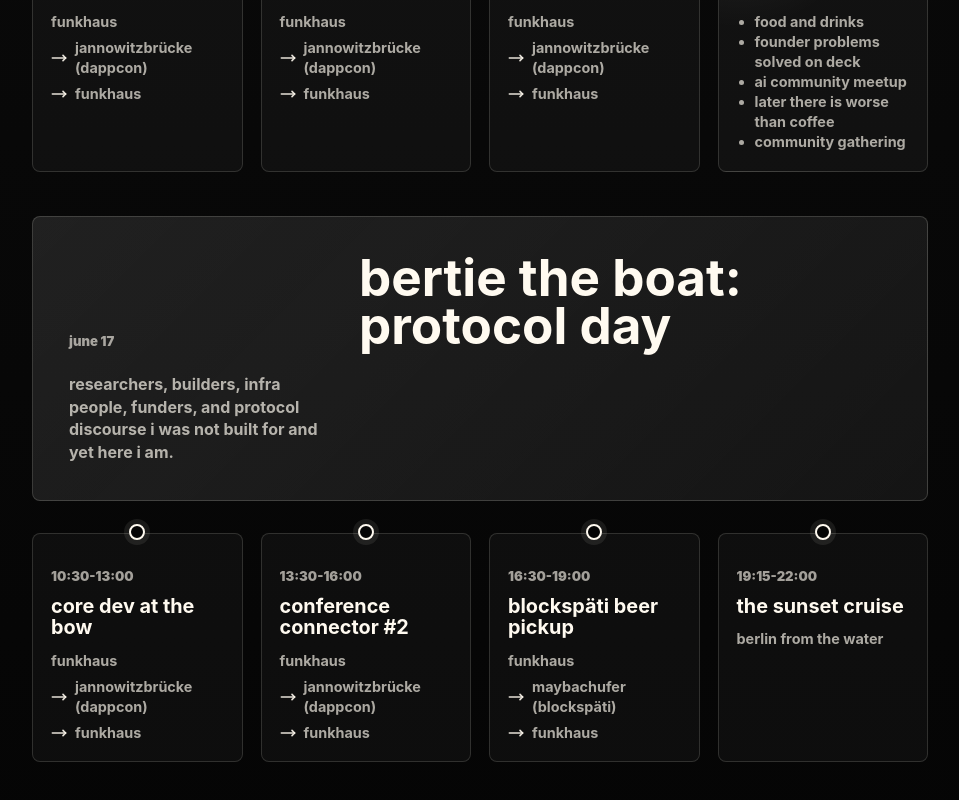
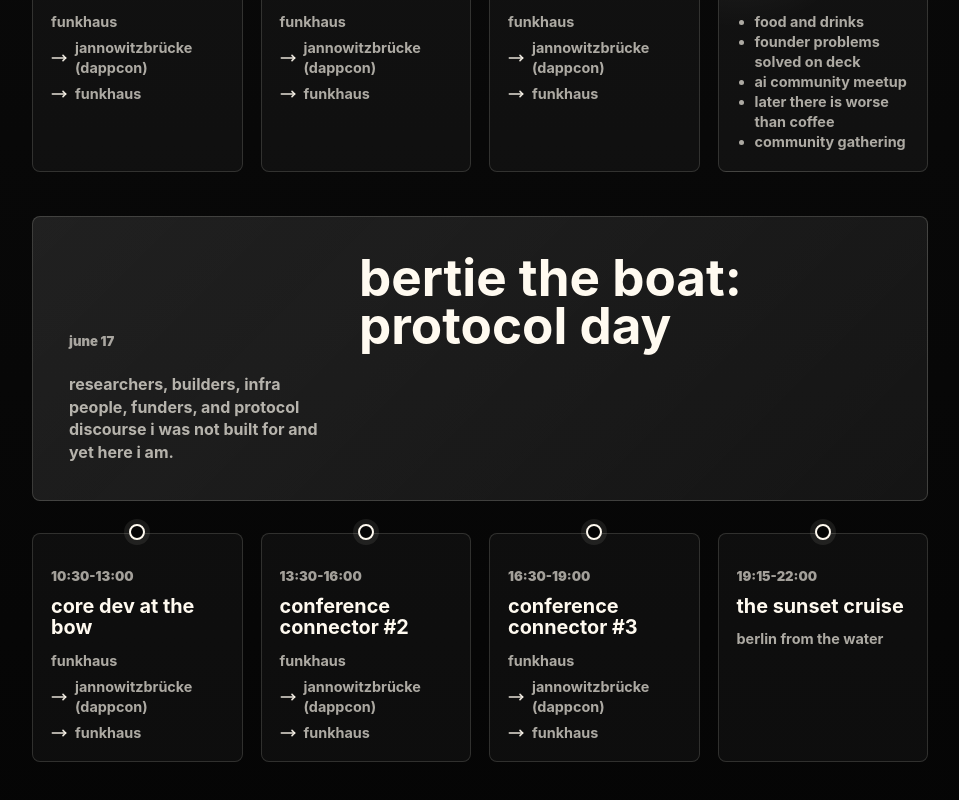
Before and after one commit to rickkdev/berlinboat, a Next.js app: page / in a window 1280 px wide. Shown: the part 3704-4504 px from the top of the page, without its empty margins (160-1119 px from the left). Built offline with nearby package versions, Linux system fonts and the light colour scheme.

Commit message:
align protocol connector route

```diff
--- a/app/page.tsx
+++ b/app/page.tsx
@@ -85,8 +85,8 @@
       },
       {
         time: "16:30-19:00",
-        route: "funkhaus -> maybachufer (blockspäti) -> funkhaus",
-        title: "blockspäti beer pickup",
+        route: "funkhaus -> jannowitzbrücke (dappcon) -> funkhaus",
+        title: "conference connector #3",
       },
       {
         time: "19:15-22:00",
```
